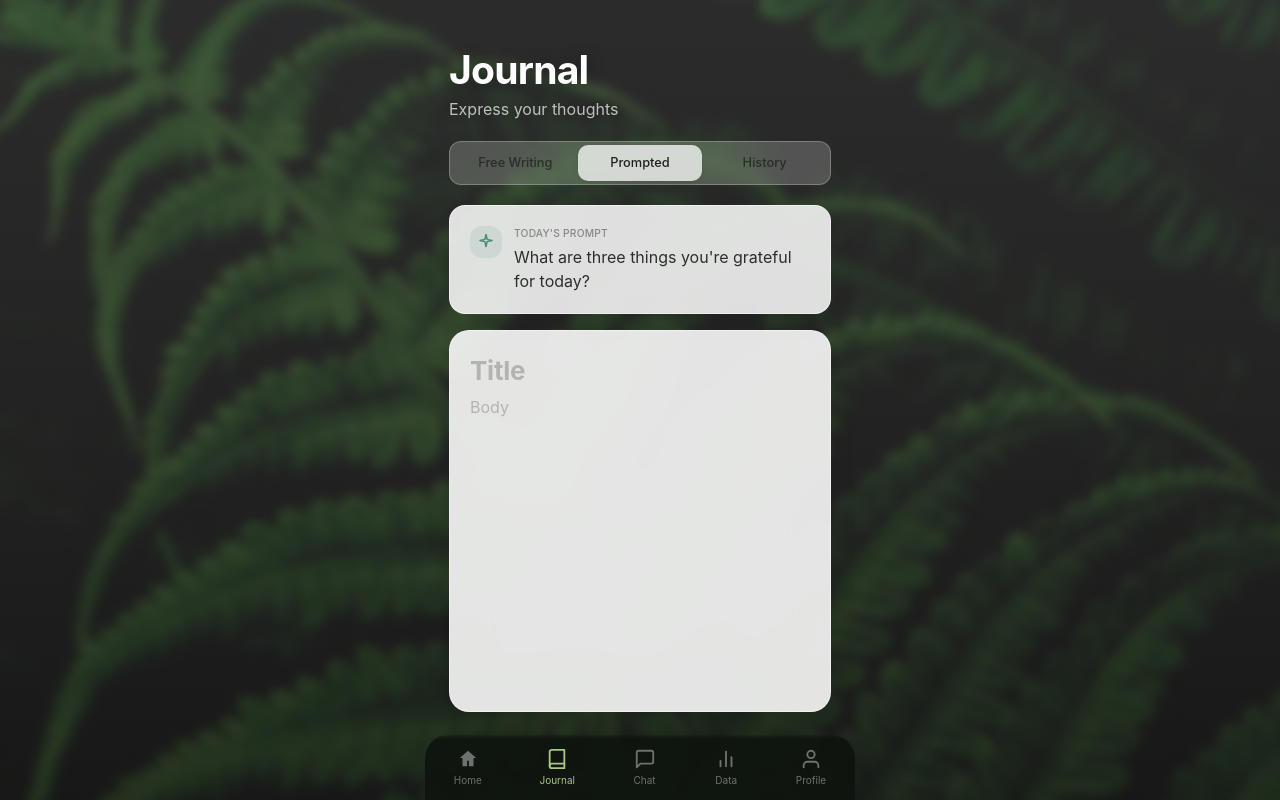
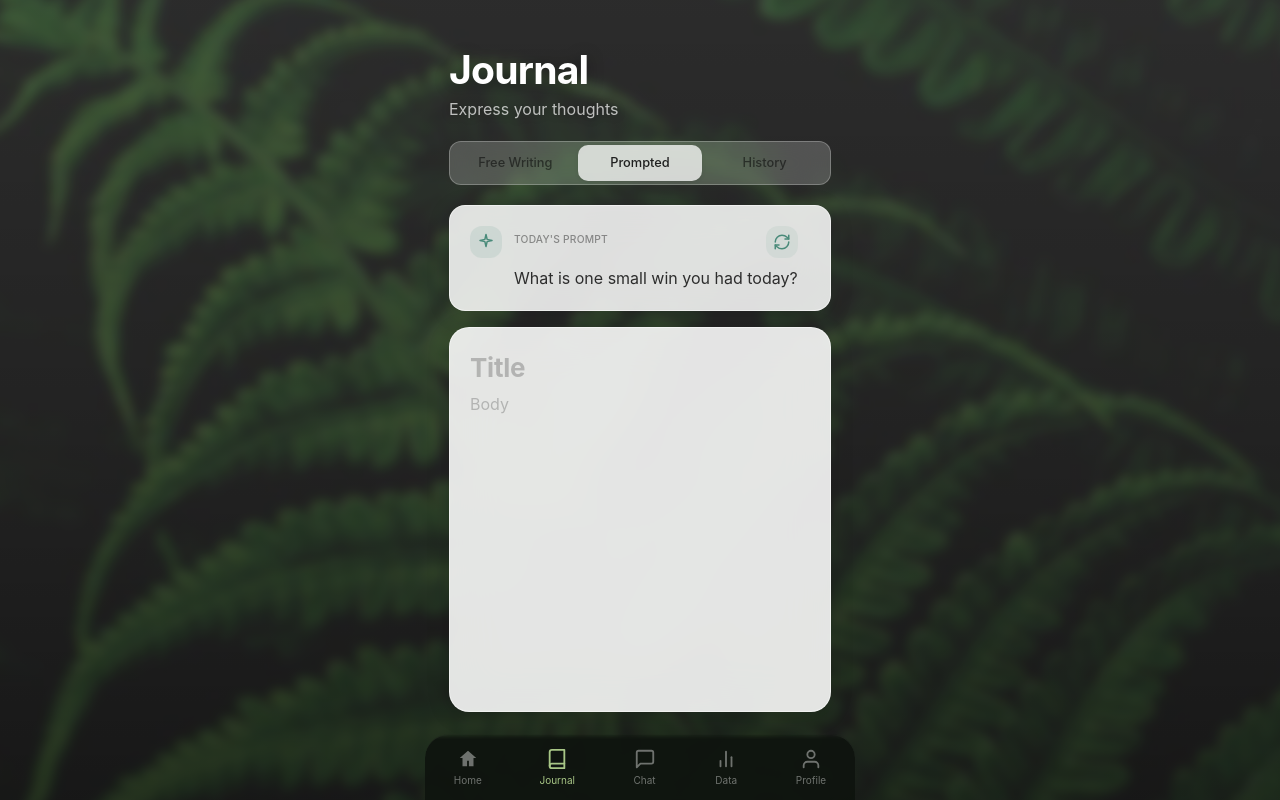
Before and after one commit to Gustavo-Galvao-e-Silva/Alleaf, a Next.js app in the folder src/client/: page /journal in a window 1280 px wide. Both pictures are taken after a click on the button "Prompted". Built offline with nearby package versions, Linux system fonts and the light colour scheme.

Commit message:
add prompts and refresh button / replace exercise tag with meditation tag

```diff
--- a/src/client/app/journal/page.js
+++ b/src/client/app/journal/page.js
@@ -4,12 +4,17 @@ import { useState, useRef, useEffect } from "react";
 import styles from "./page.module.css";
 import BottomNav from "../components/BottomNav";
 
-const PROMPTS = [
-  "What are three things you're grateful for today?",
-  "Describe a challenge you faced recently and how you overcame it.",
-  "What does your ideal day look like?",
-  "Write about a person who inspires you and why.",
-  "What are your goals for the next month?",
+const promptList = [
+  "What is one small win you had today?",
+  "What is something you’re proud of accomplishing this week?",
+  "Describe a moment recently that made you smile.",
+  "What is a habit you’re building that’s improving your life?",
+  "Who supported you recently, and how did they help you?",
+  "What is something you’re excited about in the near future?",
+  "What is a challenge you handled better than before?",
+  "What does “success” look like for you right now?",
+  "What is something you’ve learned about yourself lately?",
+  "What is one way you showed kindness today?"
 ];
 
 function formatDateTime() {
@@ -25,6 +30,17 @@ function SparkleIcon() {
   return (
     <svg width="18" height="18" viewBox="0 0 24 24" fill="none" stroke="currentColor" strokeWidth="2" strokeLinecap="round" strokeLinejoin="round">
       <path d="M12 2l1.5 6.5L20 10l-6.5 1.5L12 18l-1.5-6.5L4 10l6.5-1.5L12 2z" />
+    </svg>
+  );
+}
+
+function RefreshIcon() {
+  return (
+    <svg width="18" height="18" viewBox="0 0 24 24" fill="none" stroke="currentColor" strokeWidth="2" strokeLinecap="round" strokeLinejoin="round">
+      <path d="M3 12a9 9 0 0 1 9-9 9.75 9.75 0 0 1 6.74 2.74L21 8" />
+      <path d="M21 3v5h-5" />
+      <path d="M21 12a9 9 0 0 1-9 9 9.75 9.75 0 0 1-6.74-2.74L3 16" />
+      <path d="M8 16H3v5" />
     </svg>
   );
 }
@@ -69,9 +85,13 @@ export default function JournalPage() {
   const [freeBody, setFreeBody] = useState("");
   const [promptedTitle, setPromptedTitle] = useState("");
   const [promptedBody, setPromptedBody] = useState("");
-  const [currentPrompt] = useState(
-    PROMPTS[Math.floor(Math.random() * PROMPTS.length)]
+  const [currentPrompt, setCurrentPrompt] = useState(
+    promptList[Math.floor(Math.random() * promptList.length)]
   );
+
+  const refreshPrompt = () => {
+    setCurrentPrompt(promptList[Math.floor(Math.random() * promptList.length)]);
+  };
 
   const [history, setHistory] = useState([]);
   const [editingId, setEditingId] = useState(null);
@@ -220,7 +240,16 @@ export default function JournalPage() {
                 <SparkleIcon />
               </span>
               <div>
-                <p className={styles.promptLabel}>Today&apos;s Prompt</p>
+                <div className={styles.promptHeader}>
+                  <p className={styles.promptLabel}>Today&apos;s Prompt</p>
+                  <button
+                    className={styles.refreshBtn}
+                    onClick={refreshPrompt}
+                    aria-label="Get a new prompt"
+                  >
+                    <RefreshIcon />
+                  </button>
+                </div>
                 <p className={styles.promptText}>{currentPrompt}</p>
               </div>
             </div>
--- a/src/client/app/journal/page.module.css
+++ b/src/client/app/journal/page.module.css
@@ -249,6 +249,36 @@
   margin-bottom: var(--space-1);
 }
 
+.promptHeader {
+  display: flex;
+  justify-content: space-between;
+  align-items: center;
+  margin-bottom: var(--space-2);
+}
+
+.refreshBtn {
+  display: flex;
+  align-items: center;
+  justify-content: center;
+  width: 32px;
+  height: 32px;
+  border: none;
+  border-radius: var(--radius-md);
+  background: rgba(107, 163, 146, 0.1);
+  color: #4A8B7A;
+  cursor: pointer;
+  transition: background 200ms ease-out, transform 200ms ease-out;
+}
+
+.refreshBtn:hover {
+  background: rgba(107, 163, 146, 0.2);
+}
+
+.refreshBtn:active {
+  transform: scale(0.9);
+  background: rgba(107, 163, 146, 0.25);
+}
+
 .promptText {
   font-family: var(--font-sans);
   font-size: var(--text-base);
--- a/src/client/app/page.js
+++ b/src/client/app/page.js
@@ -821,7 +821,7 @@ export default function Home() {
           <div className={styles.exerciseList}>
             {EXERCISES.map((ex) => {
               const isInteractive = ex.type === "interactive";
-              const typeLabel = isInteractive ? "Exercise" : "Meditation";
+              const typeLabel = isInteractive ? "Meditation" : "Exercise";
               return (
                 <div
                   key={ex.id}
```
